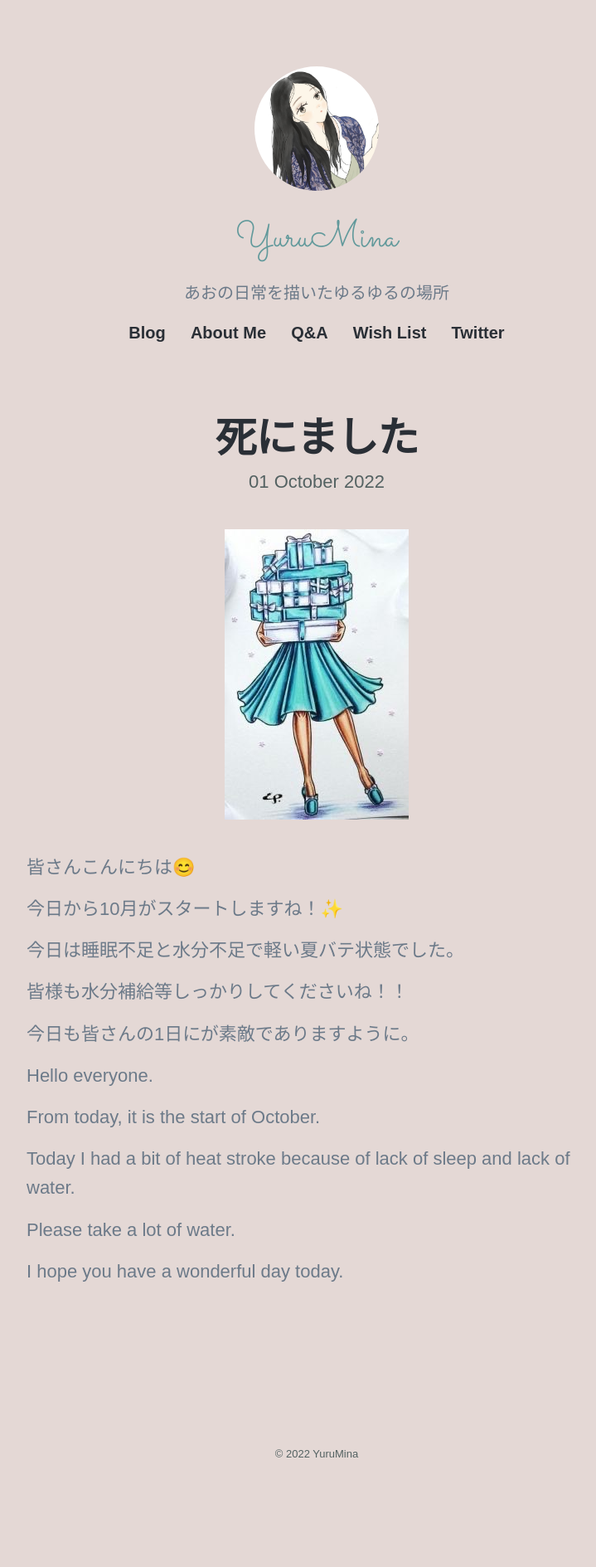
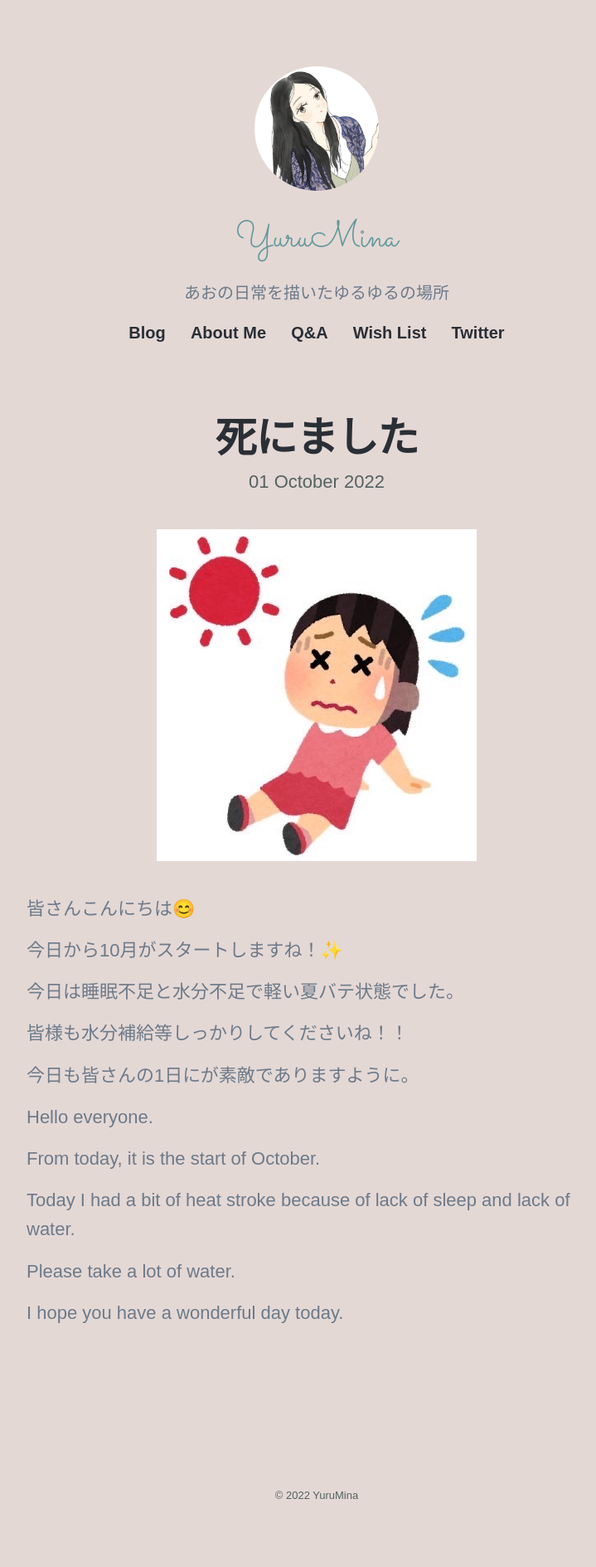
Before and after one commit to yutarochan/yurumina, a Jekyll site: the page built from _posts/2022-10-01-shinda.md, in a window 1280 px wide. Shown: the whole page at 83% size, without its empty margins (258-977 px from the left). Built offline with Jekyll 4.4.1, drawn with Linux system fonts in a browser that asks for light colours; nearby versions of some CDN libraries; some web fonts are replaced; comment, search, counter and statistics services are not loaded; before the commit the page ends 1839 px from its top, so only the background shows below that.

Commit message:
Update 2022-10-01-shinda.md

```diff
--- a/_posts/2022-10-01-shinda.md
+++ b/_posts/2022-10-01-shinda.md
@@ -5,7 +5,7 @@ featured_image: '/images/post/2022-10-01-shinda.jpg'
 excerpt: 睡眠不足と水分不足です
 ---
 
-![](https://yutarochan.github.io/yurumina/images/post/2022-09-30-gohobi.jpg)
+![](https://yutarochan.github.io/yurumina/images/post/2022-10-01-shinda.jpg)
 
 皆さんこんにちは😊
 
```
